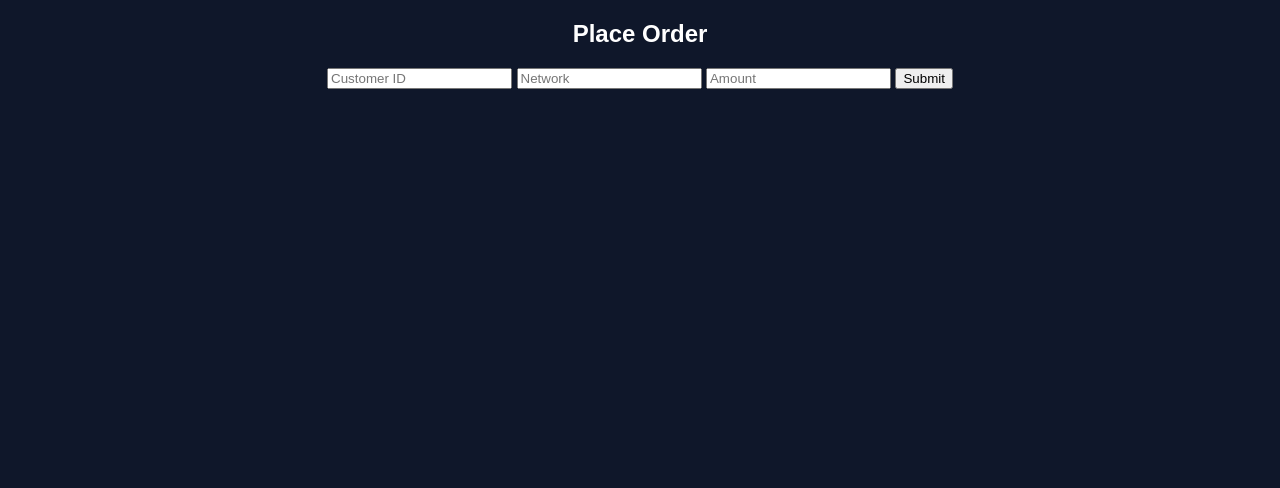
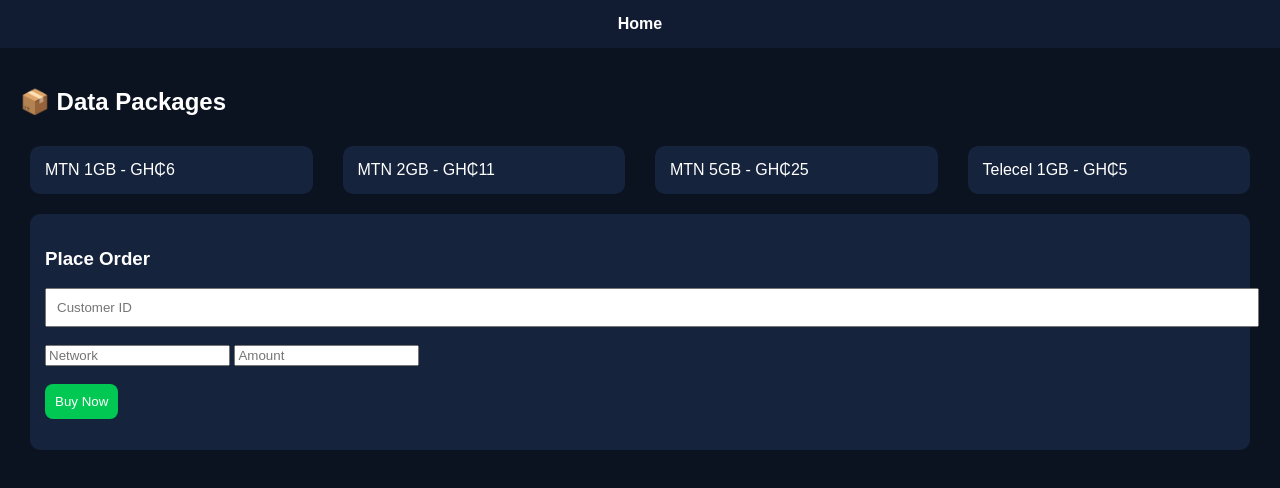
Before and after one commit to blessingdoughan2010-commits/quickdata-gh, a website: page order.html in a window 1280 px wide. Drawn offline with Linux system fonts and the light colour scheme.

Commit message:
Add files via upload

```diff
--- a/order.html
+++ b/order.html
@@ -1,20 +1,44 @@
 <!DOCTYPE html>
 <html>
 <head>
-  <title>Order</title>
+  <title>Buy Data</title>
   <link rel="stylesheet" href="style.css">
 </head>
 <body>
 
-<h2>Place Order</h2>
+<nav>
+  <a href="/">Home</a>
+</nav>
 
-<input id="customerId" placeholder="Customer ID">
+<div class="container">
+
+<h2>📦 Data Packages</h2>
+
+<div class="grid">
+
+<div class="card">MTN 1GB - GH₵6</div>
+<div class="card">MTN 2GB - GH₵11</div>
+<div class="card">MTN 5GB - GH₵25</div>
+<div class="card">Telecel 1GB - GH₵5</div>
+
+</div>
+
+<div class="card">
+<h3>Place Order</h3>
+
+<input id="customerId" placeholder="Customer ID" style="width:100%;padding:10px;">
+<br><br>
+
 <input id="network" placeholder="Network">
 <input id="amount" placeholder="Amount">
+<br><br>
 
-<button onclick="order()">Submit</button>
+<button class="btn" onclick="order()">Buy Now</button>
 
 <p id="out"></p>
+</div>
+
+</div>
 
 <script>
 async function order() {
@@ -30,7 +54,7 @@ async function order() {
 
   const data = await res.json();
 
-  out.innerHTML = "Order created ✔<br>ID: <b>" + data.order.id + "</b>";
+  out.innerHTML = "Order ID: <b>" + data.order.id + "</b>";
 }
 </script>
 
--- a/style.css
+++ b/style.css
@@ -1,18 +1,49 @@
 body {
   font-family: Arial;
-  background: #0f172a;
+  background: #0b1220;
   color: white;
+  margin: 0;
+}
+
+nav {
+  background: #111c33;
+  padding: 15px;
   text-align: center;
 }
 
 nav a {
+  color: white;
   margin: 10px;
-  color: white;
   text-decoration: none;
+  font-weight: bold;
+}
+
+.container {
+  padding: 20px;
 }
 
 .card {
-  background: #1e293b;
+  background: #16233d;
+  padding: 15px;
+  margin: 10px;
+  border-radius: 10px;
+}
+
+.grid {
+  display: grid;
+  grid-template-columns: repeat(auto-fit, minmax(150px, 1fr));
+  gap: 10px;
+}
+
+.btn {
+  background: #00c853;
   padding: 10px;
-  margin: 10px;
+  border: none;
+  color: white;
+  cursor: pointer;
+  border-radius: 8px;
 }
+
+.btn:hover {
+  background: #00e676;
+}
```
Also changed, not shown: admin.html (+8 -4 lines), index.html (+17 -2 lines), register.html (+17 -17 lines), status.html (+7 -2 lines).
